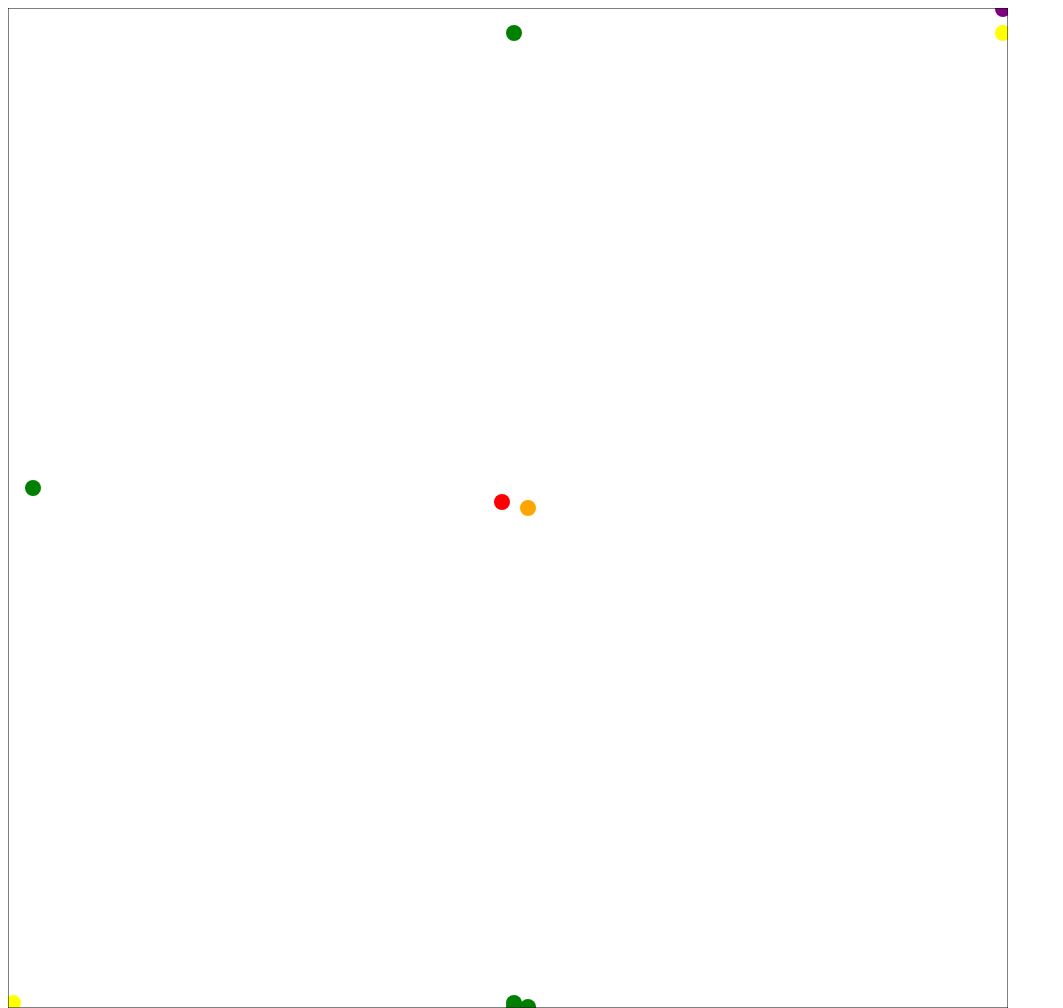
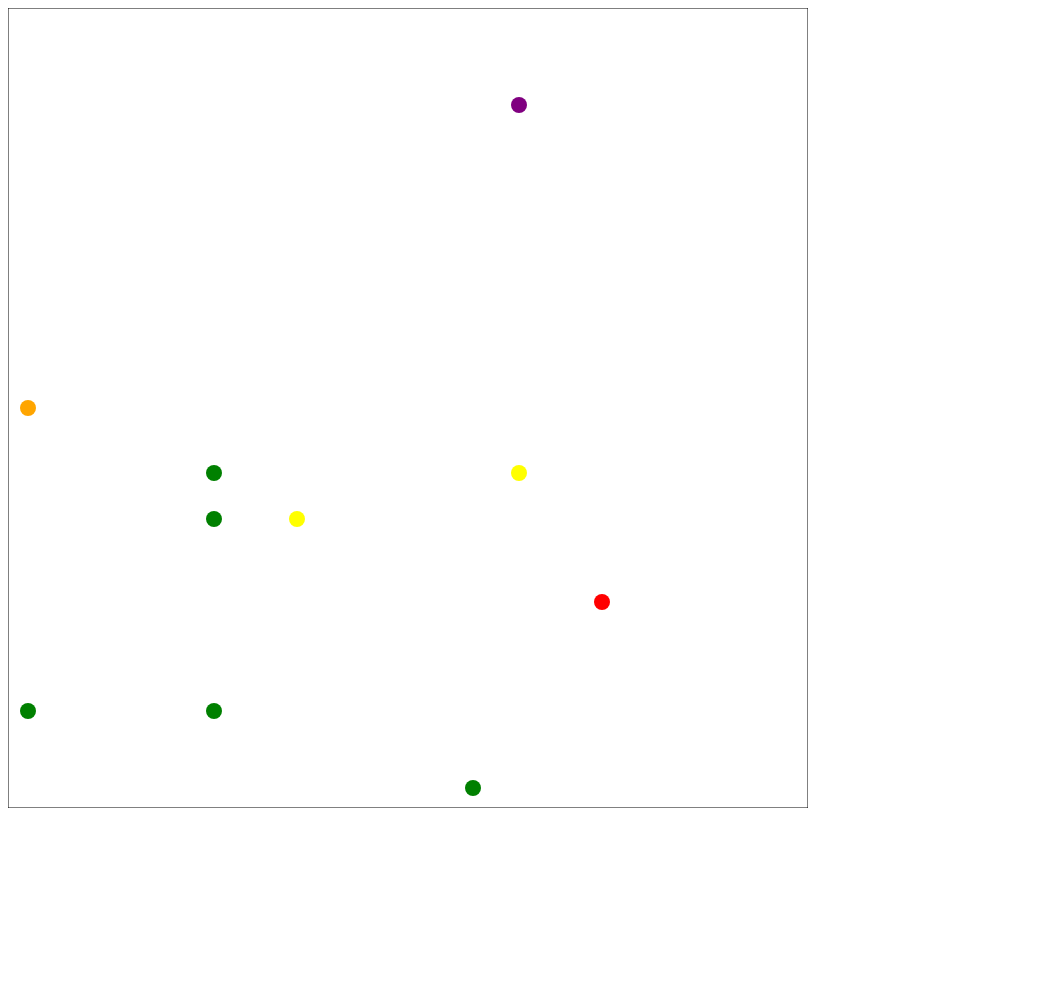
Before and after one commit to 0utspace/myAnimation, a plain HTML site: page index.html in a window 1280 px wide. Shown: the whole page, without its empty margins (0-1063 px from the left). After the commit the page ends 820 px from the top, so only its background shows below. Drawn offline with nearby package versions, Linux system fonts and the light colour scheme.

Commit message:
Update index.html

```diff
--- a/index.html
+++ b/index.html
@@ -8,7 +8,7 @@
     <title>Document</title>
 </head>
 <body>
-<canvas id="canvas" width="1000" height="1000"></canvas>
+<canvas id="canvas" width="800" height="800"></canvas>
 
 
 <script src="https://code.jquery.com/jquery-3.6.0.js" integrity="sha256-H+K7U5CnXl1h5ywQfKtSj8PCmoN9aaq30gDh27Xc0jk=" crossorigin="anonymous"></script>
```
